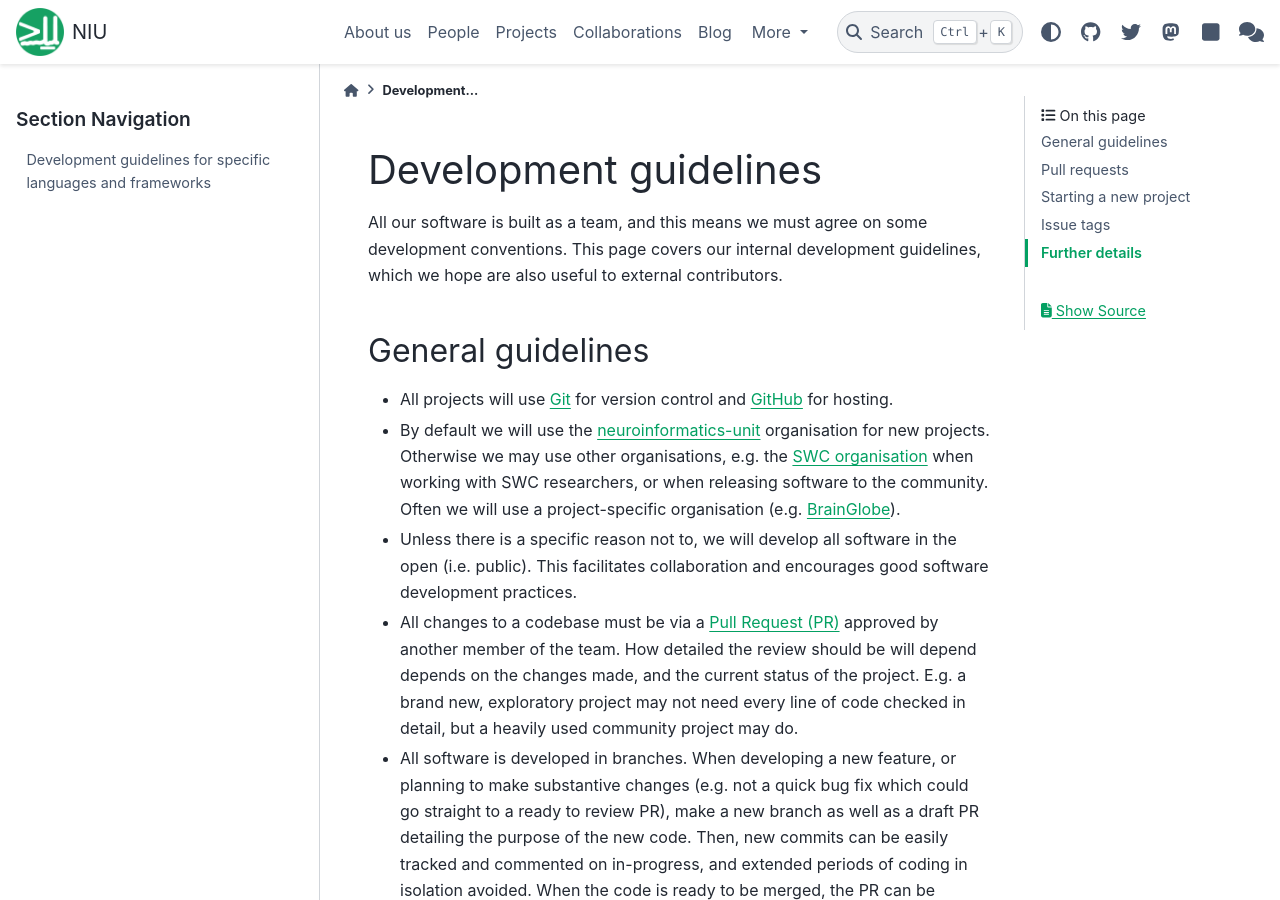
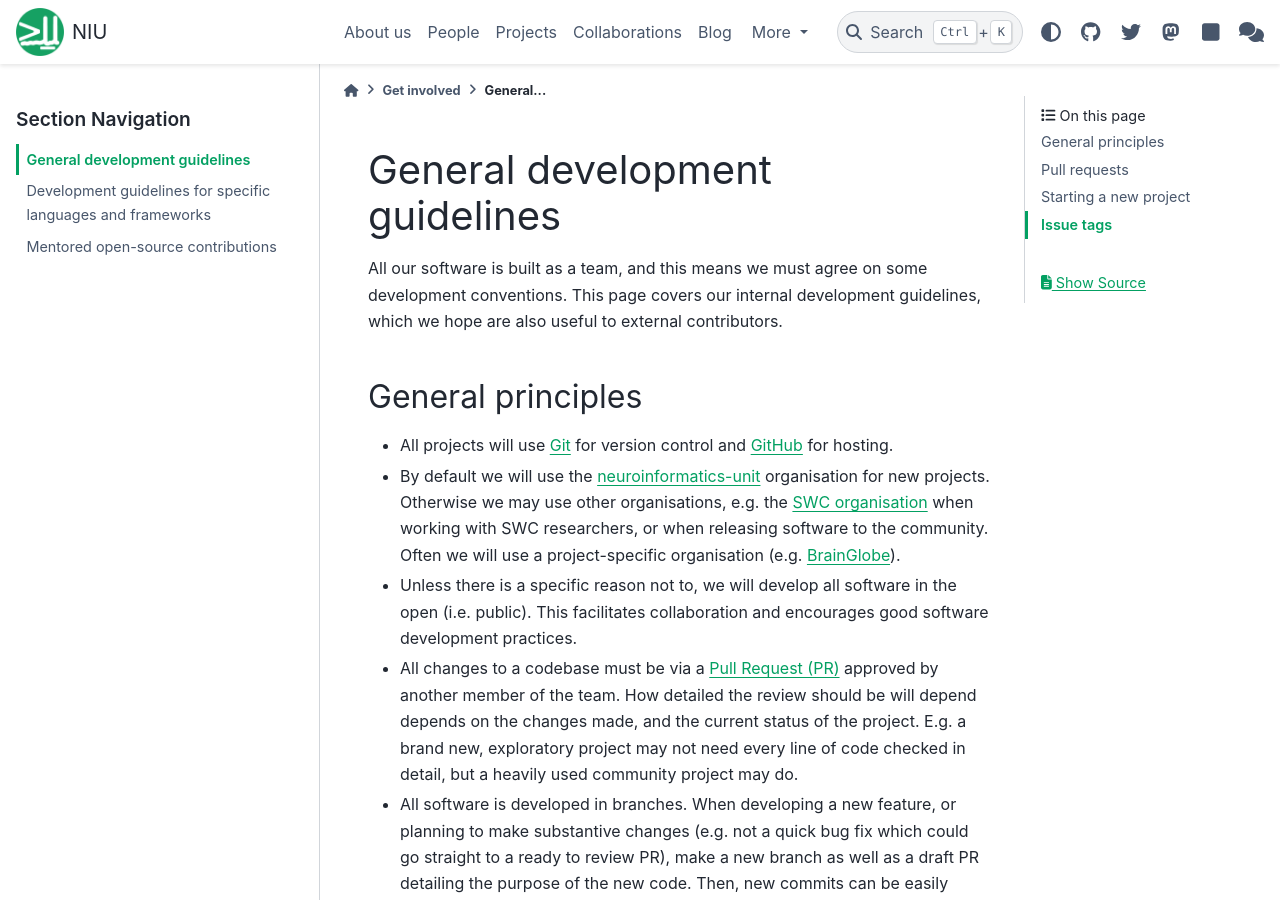
Before and after one commit to neuroinformatics-unit/neuroinformatics-unit.github.io, a Sphinx documentation site: the page built from docs/source/get-involved/development_guidelines.md, in a window 1280 px wide and 900 px high. Built offline with Sphinx 7.4.7 and the PyData theme 0.15.4, drawn with Linux system fonts in a browser that asks for light colours; some of the changed text lies outside the part shown.

Commit message:
Add mentored contribution guide

````diff
--- a/docs/source/guidelines/index.md
+++ b/docs/source/get-involved/development_guidelines.md
@@ -1,10 +1,10 @@
-# Development guidelines
+# General development guidelines
 
 All our software is built as a team, and this means we must agree on some development conventions. This page
 covers our internal development guidelines, which we hope are also useful to external contributors.
 
 
-## General guidelines
+## General principles
 
 * All projects will use [Git](https://git-scm.com/) for version control and [GitHub](https://github.com/) for hosting.
 
@@ -95,9 +95,3 @@
 | good first issue      | Good for newcomers                     |
 | question              | Further information is requested       |
 | wontfix               | This will not be worked on             |
-
-## Further details
-```{toctree}
-:maxdepth: 2
-languages_frameworks
-```
````
Also changed, not shown: docs/source/get-involved/index.md (added, +20 -0 lines), docs/source/get-involved/mentoring.md (added, +26 -0 lines), docs/source/index.md (+1 -1 lines), docs/source/get-involved/languages_frameworks.md (renamed from docs/source/guidelines/languages_frameworks.md).
